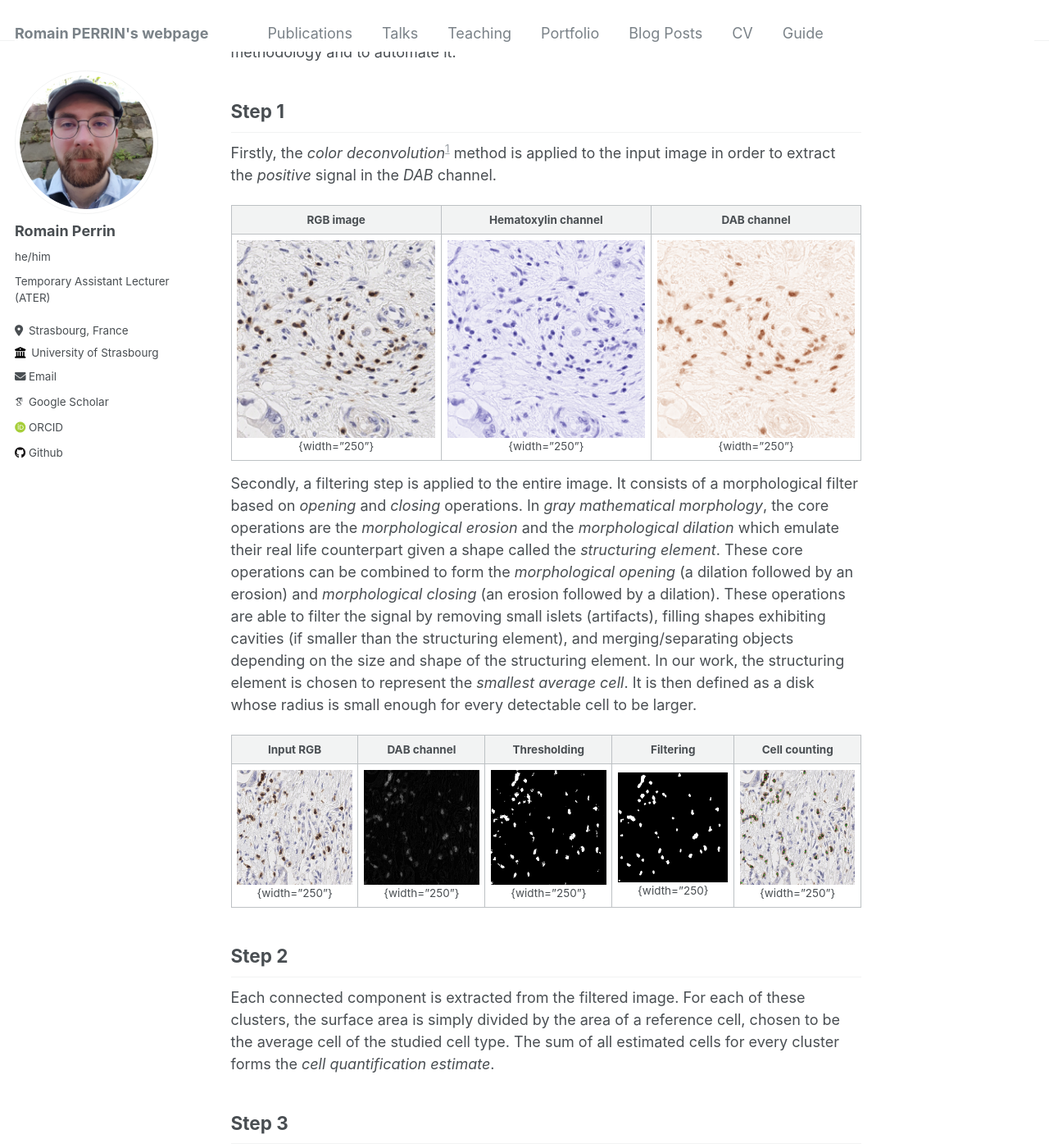
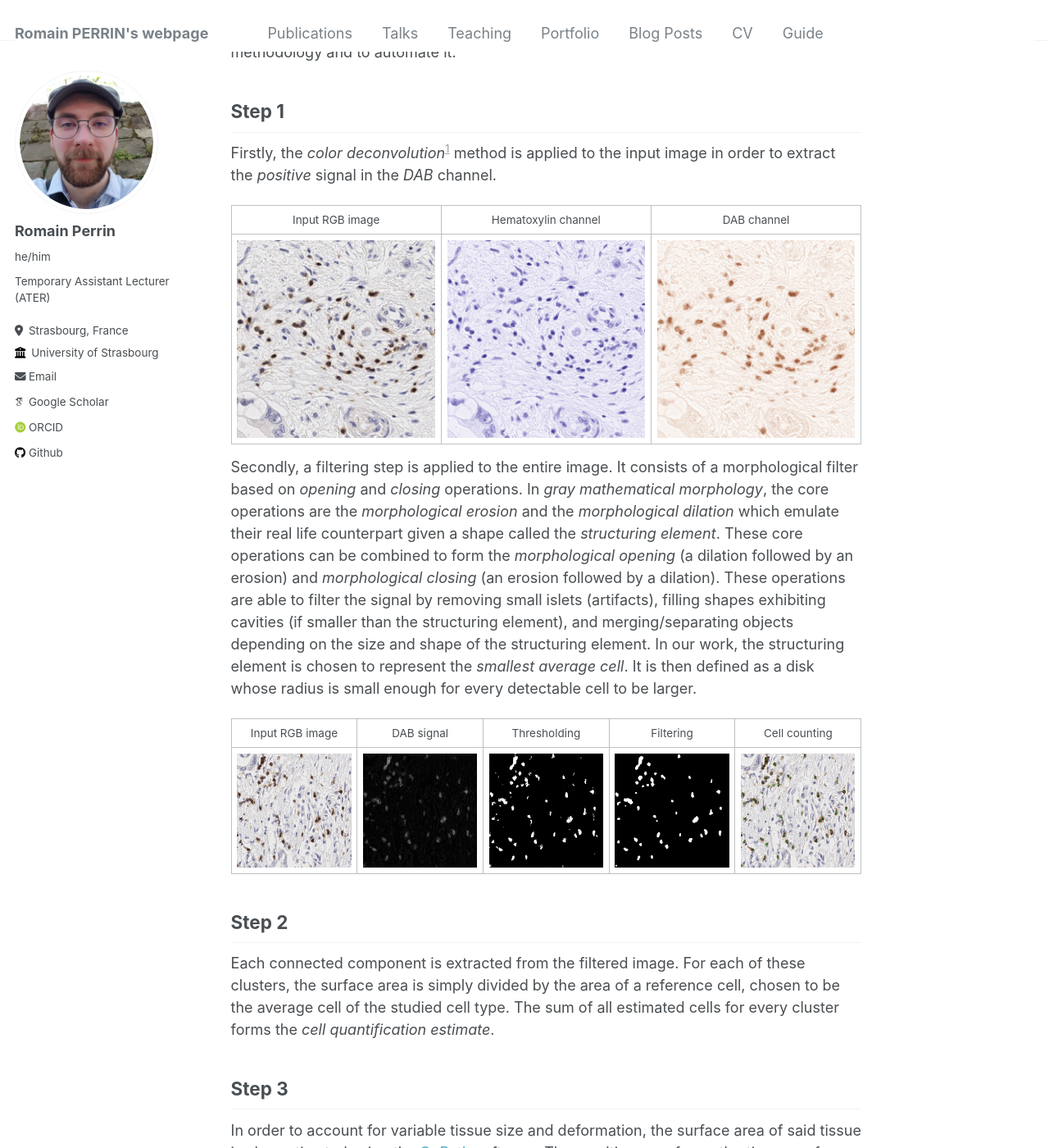
Before and after one commit to Romain96/Romain96.github.io, a Jekyll site: the page built from _talks/2023-12-JourneePancreas-talk.md, in a window 1280 px wide and 1400 px high, scrolled down 541 px. Shown: the whole window at 82% size. Built offline with Jekyll 4.4.1, drawn with Linux system fonts in a browser that asks for light colours; some web fonts are replaced; some of the changed text lies outside the part shown.

Commit message:
fixes for image alignment

```diff
--- a/_talks/2023-12-JourneePancreas-talk.md
+++ b/_talks/2023-12-JourneePancreas-talk.md
@@ -31,9 +31,18 @@ Step 1
 
 Firstly, the *color deconvolution*[^1] method is applied to the input image in order to extract the *positive* signal in the *DAB* channel.
 
-| RGB image | Hematoxylin channel | DAB channel |
-|:---------:|:-------------------:|:-----------:|
-| ![](/files/2023-JourneePancreas/deconvolution_rgb.png){width="250"} | ![](/files/2023-JourneePancreas/deconvolution_hematoxylin.png){width="250"} | ![](/files/2023-JourneePancreas/deconvolution_dab.png){width="250"} |
+<table>
+    <tr>
+        <td width="33%" align="middle">Input RGB image</td>
+        <td width="33%" align="middle">Hematoxylin channel</td>
+        <td width="33%" align="middle">DAB channel</td>
+    </tr>
+    <tr>
+        <td valign="top"><img src="https://romain96.github.io//files/2023-JourneePancreas/deconvolution_rgb.png" alt="RGB"/></td>
+        <td valign="top"><img src="https://romain96.github.io//files/2023-JourneePancreas/deconvolution_hematoxylin.png" alt="RGB"/></td>
+        <td valign="top"><img src="https://romain96.github.io//files/2023-JourneePancreas/deconvolution_dab.png" alt="RGB"/></td>
+    </tr>
+</table>
 
 Secondly, a filtering step is applied to the entire image.
 It consists of a morphological filter based on *opening* and *closing* operations.
@@ -43,9 +52,22 @@ These operations are able to filter the signal by removing small islets (artifac
 In our work, the structuring element is chosen to represent the *smallest average cell*.
 It is then defined as a disk whose radius is small enough for every detectable cell to be larger.
 
-| Input RGB | DAB channel | Thresholding | Filtering | Cell counting |
-|:---------:|:-----------:|:------------:|:---------:|:-------------:|
-| ![](/files/2023-JourneePancreas/input.png){width="250"} | ![](/files/2023-JourneePancreas/dab.png){width="250"} | ![](/files/2023-JourneePancreas/dab_thresholding.png){width="250"} | ![](/files/2023-JourneePancreas/dab_filtering.png){width="250} | ![](/files/2023-JourneePancreas/output.png){width="250"} |
+<table>
+    <tr>
+        <td width="20%" align="middle">Input RGB image</td>
+        <td width="20%" align="middle">DAB signal</td>
+        <td width="20%" align="middle">Thresholding</td>
+        <td width="20%" align="middle">Filtering</td>
+        <td width="20%" align="middle">Cell counting</td>
+    </tr>
+    <tr>
+        <td valign="top"><img src="https://romain96.github.io//files/2023-JourneePancreas/input.png" alt="RGB"/></td>
+        <td valign="top"><img src="https://romain96.github.io//files/2023-JourneePancreas/dab.png" alt="RGB"/></td>
+        <td valign="top"><img src="https://romain96.github.io//files/2023-JourneePancreas/dab_thresholding.png" alt="RGB"/></td>
+        <td valign="top"><img src="https://romain96.github.io//files/2023-JourneePancreas/dab_filtering.png" alt="RGB"/></td>
+        <td valign="top"><img src="https://romain96.github.io//files/2023-JourneePancreas/output.png" alt="RGB"/></td>
+    </tr>
+</table>
 
 Step 2
 -----
@@ -61,4 +83,17 @@ In order to account for variable tissue size and deformation, the surface area o
 The resulting area forms the *tissue surface area estimate*.
 The final metric is obtained by joining the two estimates together in order to form a *cell quantification estimate by surface area unit* which is has been set to be expressed as a number of estimated cells per unit of 1mm².
 
+<table>
+    <tr>
+        <td width="33%" align="middle">Tissue</td>
+        <td width="33%" align="middle">QuPath parameters</td>
+        <td width="33%" align="middle">Surface area estimate</td>
+    </tr>
+    <tr>
+        <td valign="top"><img src="https://romain96.github.io//files/2023-JourneePancreas/tissue.png" alt="RGB"/></td>
+        <td valign="top"><img src="https://romain96.github.io//files/2023-JourneePancreas/qupath.png" alt="RGB"/></td>
+        <td valign="top"><img src="https://romain96.github.io//files/2023-JourneePancreas/tissue_area.png" alt="RGB"/></td>
+    </tr>
+</table>
+
 [^1]: Ruifrok A.C. and Johnston D.A. Quantification of histochemical staining by color deconvolution. Anal Quant Cytol Histol. 2001 Aug;23(4):291-9
```
Also changed, not shown: files/2023-JourneePancreas/qupath.png (added), files/2023-JourneePancreas/tissue.png (added), files/2023-JourneePancreas/tissue_area.png (added).
